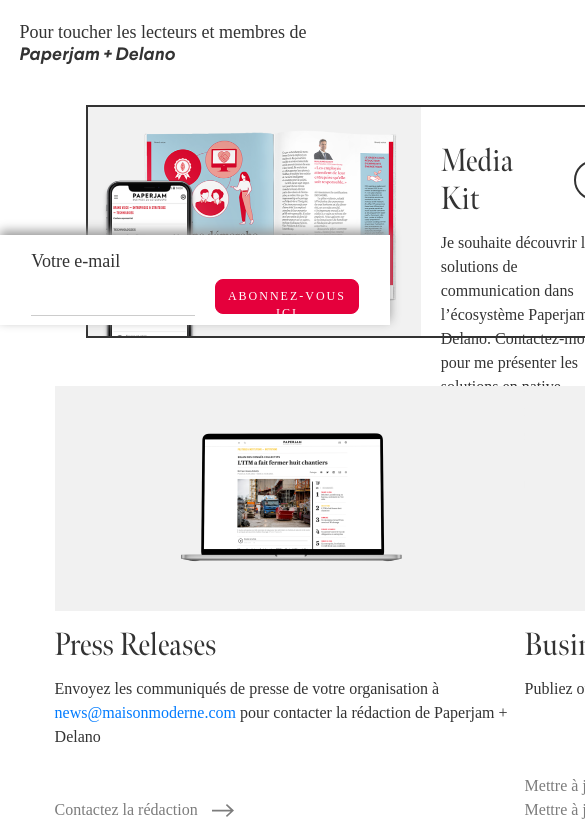
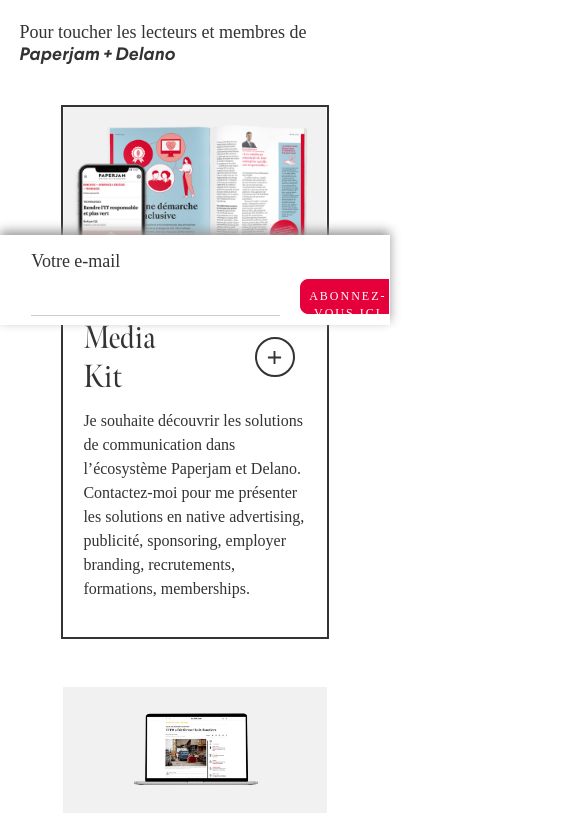
Before and after one commit to Bobby-MM/MM-Ecosystem_Landing, a plain HTML site: page communication.html in a window 390 px wide. Shown: the part 519-1344 px from the top of the page, 585 px wide, since content can reach past the window. Drawn offline with nearby package versions, Linux system fonts and the light colour scheme; a web font is replaced by a local one.

Commit message:
changements
Requested adjustments per José

```diff
--- a/communication.html
+++ b/communication.html
@@ -187,7 +187,7 @@
 			<!-- HERO -->
 			<section class="hero mt-5">
 				<div class="main-header-container p-3">
-					<h1 class="main-header-text">Mieux connaître<span class="mm-underline"> l<span class="apostrophe">`</span>écosystème</span><br>de Paperjam + Delano.</h1>
+					<h1 class="main-header-text">Mieux connaître<span class="mm-underline"> l’écosystème</span><br>de Paperjam + Delano.</h1>
 					<p class="main-header-body">Mieux comprendre le Luxembourg. Business, Place financière, Politique et Culture, déclinés en Print, Digital, Club et Communication.</p>
 				</div>
 			</section>
--- a/css/club.css
+++ b/css/club.css
@@ -14,12 +14,11 @@
 .club-card-template-parent {
     display: flex;
     flex-direction: column;
-    margin: 0 auto;
 }
 
 .club-card-template {
     height: 100%;
-    width: 100%;
+    max-width: 77%;
     outline: 2px solid #333;
     display: flex;
 }
@@ -61,7 +60,7 @@ top: 0px;
 }
 
 .added {
-    outline: 2px solid #E5003C;
+    outline: 3px solid #E5003C;
 }
 
 .club-arrow {
@@ -73,7 +72,7 @@ top: 0px;
 }
 
 .club-subtext {
-    width: 100%;
+    max-width: 77%;
     margin-top: 25px;
 }
 
@@ -97,14 +96,41 @@ footer {
     }
 }
 
-@media screen and (max-width: 1300px) {
-
-}
-
 @media screen and (max-width: 950px) {
     .subnav-focus {
         top: -14px;
         right: -28px;
+    }
+}
+
+@media screen and (max-width: 925px) {
+    .img-wrapper {
+        height: 100%;
+        width: auto;
+        overflow: auto;
+    }
+
+    .card-img-top {
+        height: 100%;
+        margin-left: 50%;
+        transform: translateX(-50%);
+    }
+}
+
+@media screen and (max-width: 900px) {
+    .club-card-template {
+        flex-direction: column;
+        width: 75%;
+    }
+
+    .img-wrapper {
+        width: 100%;
+        height: auto;
+    }
+
+    .card-img-top {
+        width: 100%;
+        height: auto;
     }
 }
 
@@ -125,3 +151,13 @@ footer {
         display: none;
     }
 }
+
+@media screen and (max-width: 500px) {
+    .club-card-template {
+        margin: 0 auto;
+    }
+    .club-subtext {
+        margin: 0 auto;
+        margin-top: 20px;
+    }
+}
--- a/css/communication.css
+++ b/css/communication.css
@@ -8,12 +8,11 @@
     margin: 40px 0 50px 0;
     display: grid;
     grid-template-columns: 1fr;
-    justify-items: center;
 }
 
 .comm-card-template {
-    height: 229px;
-    max-width: 80%;
+    height: 100%;
+    max-width: 77%;
     outline: 2px solid #333;
     display: flex;
 }
@@ -55,36 +54,33 @@
 }
 
 .added {
-    outline: 2px solid #E5003C;
+    outline: 3px solid #E5003C;
 }
 
 .comm-grid-container2 {
-    max-width: 80%;
+    max-width: 77%;
     display: grid;
     grid-template-columns: 1fr 1fr;
-    justify-items: center;
-    margin: 0 auto;
+    column-gap: 20px;
 }
 
 .comm-card-template2 {
     height: 436px;
-    width: 470px;
+    width: 100%;
     display: flex;
     flex-direction: column;
 }
 
 /* thumbnail img styling */
 .img-wrapper2 {
-    height: 225px;
-    width: 470px;
+    width: 100%;
     overflow: hidden;
     display: flex;
     justify-content: center;
 }
 
 .card-img-top2 {
-    height: 225px;
-    width: 470px;
+    width: 100%;
     border-radius: 0;
 }
   /* end img styling */
@@ -110,10 +106,47 @@
     }
 }
 
+@media screen and (max-width: 1150px) {
+    .img-wrapper {
+        height: 100%;
+        width: auto;
+        overflow: auto;
+    }
+
+    .card-img-top {
+        height: 100%;
+        margin-left: 50%;
+        transform: translateX(-50%);
+    }
+}
+
 @media screen and (max-width: 950px) {
     .subnav-focus {
         height: 45px;
         left: -30px;
+    }
+}
+
+@media screen and (max-width: 900px) {
+    .comm-card-template {
+        flex-direction: column;
+        width: 75%;
+    }
+
+    .img-wrapper {
+        width: 100%;
+        height: auto;
+    }
+
+    .card-img-top {
+        width: 100%;
+        height: auto;
+    }
+
+    .comm-grid-container2 {
+        grid-template-columns: 1fr;
+        max-width: 75%;
+        row-gap: 50px;
     }
 }
 
@@ -135,6 +168,16 @@
     }
 }
 
+@media screen and (max-width: 500px) {
+    .comm-card-template {
+        margin: 0 auto;
+    }
+
+    .comm-grid-container2 {
+        margin: 0 auto;
+    }
+}
+
 @media screen and (max-width: 395px) {
     .subnav-focus {
         width: 90px;
--- a/css/digital.css
+++ b/css/digital.css
@@ -10,9 +10,8 @@
     display: grid;
     grid-template-columns: 1fr 1fr 1fr 1fr;
     grid-template-rows: 1fr 1fr 1fr;
-    column-gap: 20px;
     row-gap: 20px;
-    justify-items: center;
+    max-width: 80%;
   }
 
 .nl-card-template {
@@ -44,7 +43,7 @@
 }
 
 .card-title {
-    font-size: 26px;
+    font-size: 32px;
 }
 
 .nl-freq {
@@ -67,7 +66,7 @@
   }
 
   .added {
-    outline: 2px solid #E5003C;
+    outline: 3px solid #E5003C;
   }
 
   .checkbox-txt {
--- a/css/dropup.css
+++ b/css/dropup.css
@@ -3,7 +3,9 @@
     cursor: default;
     box-shadow: 0px -4px 10px #999;
     border-radius: 0;
-    width: 100% !important;
+    width: 100vw !important;
+    max-height: 100%;
+    overflow: scroll;
 }
 
 .collapse-arrow {
@@ -32,8 +34,8 @@
 }
 
 .mm-dropup-left {
-    display: flex;
-    align-items: center;
+    align-self: center;
+    margin-top: 5px;
 }
 
 .dropup-header {
@@ -53,19 +55,18 @@
     width: 100%;
     display: flex;
     align-items: center;
-    justify-self: end;
 }
 
 .mm-email-section {
     display: flex;
     flex-direction: column;
     justify-content: center;
-    width: 360px;
+    width: 100%;
     margin-right: 50px;
 }
 
 .mm-button-dropup {
-    height: 38px;
+    height: 45px;
     width: 100%;
     border: 1px solid #E5003C;
     border-radius: 8px;
@@ -73,9 +74,9 @@
     color: #fff;
     text-transform: uppercase;
     font-size: 14px;
-    line-height: 17.5px;
     letter-spacing: 2px;
     padding: 8px;
+    padding-bottom: 5px;
     align-self: flex-end;
     align-self: center;
 }
@@ -88,6 +89,7 @@
     /* border-bottom: 1px solid #333; */
     grid-column-gap: 50px;
     grid-row-gap: 20px;
+    padding-bottom: 20px;
 }
 
 .bottom-grid {
@@ -160,16 +162,6 @@ select {
         font-size: 21px;
         line-height: 25px;
     }
-
-    .mm-form-top {
-        width: 90%;
-    }
-}
-
-@media screen and (max-width: 1150px) {
-    .mm-email-section {
-        width: 50%;
-    }
 }
 
 @media screen and (max-width: 1050px) {
@@ -193,9 +185,25 @@ select {
         display: none;
     }
 
-.mm-form-top {
-    width: 100%;
-}
+    .bottom-vis {
+        grid-template-columns: 1fr 4fr;
+    }
+
+    .top-grid {
+        display: grid;
+        grid-template-columns: 1fr 1fr;
+        grid-template-rows: 1fr 1fr 1fr;
+        grid-column-gap: 50px;
+        grid-row-gap: 0;
+    }
+
+    .bottom-grid {
+        display: grid;
+        grid-template-columns: 1fr 1fr;
+        grid-template-rows: 1fr 1fr 1fr;
+        grid-column-gap: 50px;
+        grid-row-gap: 0;
+    }
 }
 
 @media screen and (max-width: 850px) {
@@ -220,10 +228,6 @@ select {
 
     .mm-email-section {
         margin-right: 20px;
-    }
-
-    .mm-mail {
-        width: 50%;
     }
 }
 
@@ -251,6 +255,10 @@ select {
 }
 
 @media screen and (max-width: 550px) {
+    .dropup-header2 {
+        font-size: 21px;
+    }
+
     .mm-button-dropup {
         font-size: 12px;
         margin-left: 20px;
@@ -260,7 +268,8 @@ select {
     .top-grid {
         grid-template-columns: 1fr;
         grid-template-rows: 1fr 1fr 1fr 1fr;
-        grid-row-gap: 0;
+        grid-row-gap: 10px;
+        padding-bottom: 25px;
     }
 
     .empty-div {
@@ -270,7 +279,7 @@ select {
     .bottom-grid {
         grid-template-columns: 1fr;
         grid-template-rows: 1fr 1fr 1fr 1fr;
-        grid-row-gap: 0;
+        grid-row-gap: 10px;
     }
 
     .mm-inputs {
@@ -289,11 +298,6 @@ select {
 @media screen and (max-width: 500px) {
     .dropup-header2 {
         font-size: 21px;
-    }
-
-    .mm-button-dropup {
-    height: 35px;
-    width: 250px;
     }
 
     .form-end-container {
--- a/css/footer.css
+++ b/css/footer.css
@@ -44,6 +44,7 @@ footer {
     border-radius: 8px;
     margin-top: 40px;
     padding: 8px;
+    padding-bottom: 5px;
     font-size: 14px;
     letter-spacing: 2px;
     text-transform: uppercase;
@@ -282,6 +283,12 @@ footer {
 
     .fine-print {
         font-size: 10px;
+        width: 75%;
+    }
+
+    .right-content {
+        margin: 0;
+        margin-top: 25px;
     }
 }
 
```
Also changed, not shown: club.html (+1 -1 lines), css/welcome.css (+4 -4 lines), digital.html (+1 -1 lines), welcome.html (+2 -2 lines).
